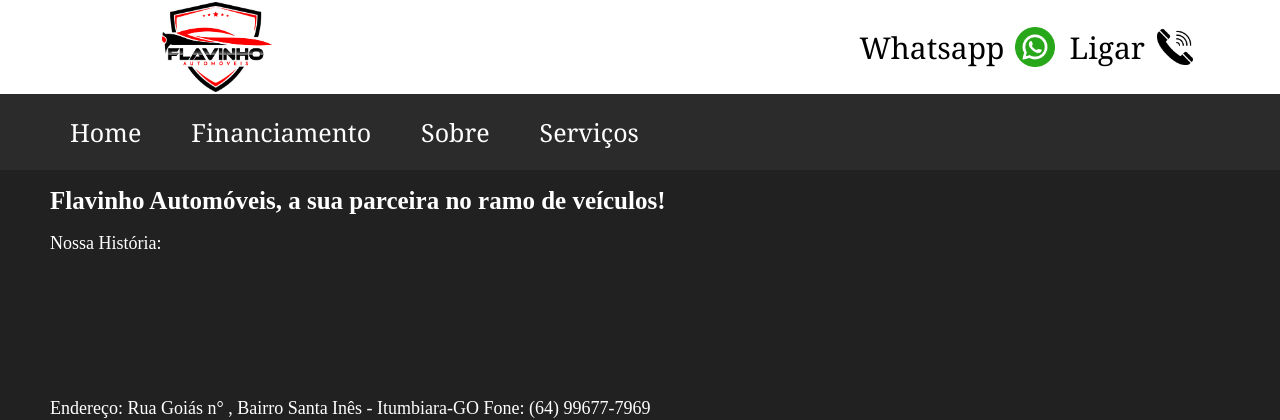
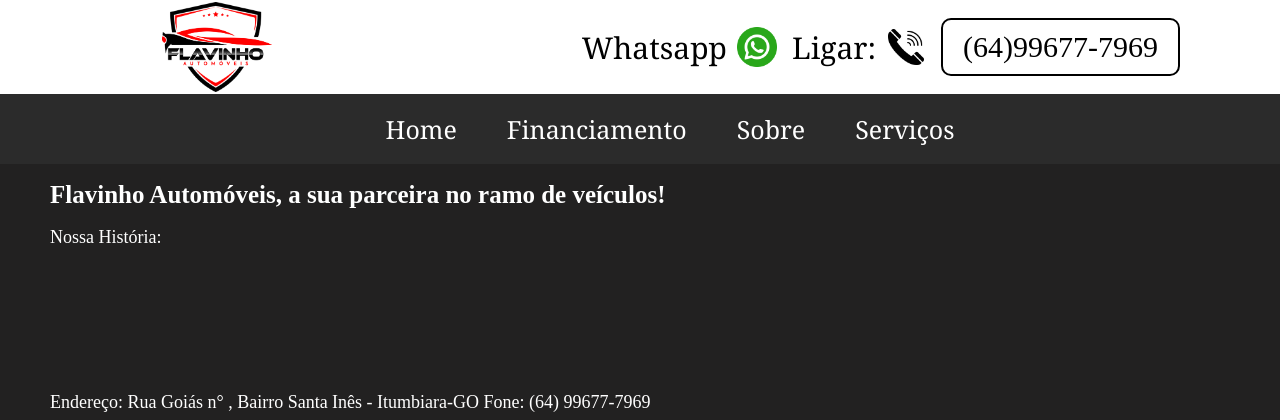
Before and after one commit to dudsdev96/SiteFlavinhoAutomoveis, a PHP site: page / in a window 1280 px wide. Shown: the top 420 px of the page. Run offline with PHP 8.4, Linux system fonts and the light colour scheme; some libraries are stand-ins or nearby versions.

Commit message:
Botão de telefone label adicionado ao lado de ligar. Fazer de forma que apareça somente na versão desktop e na mobile o botão ligar seria um link pra fazer ligação

```diff
--- a/index.php
+++ b/index.php
@@ -30,12 +30,12 @@
           <img src="public/images/icone-whatsapp.png" alt="WhatsApp" class="icon">
         </a>
 
-        <span class="link-text">Ligar</span>
+        <span class="link-text">Ligar:</span>
         <a href="tel+5564996777969" class="link-item">
            <img src="public/images/icone-telefone.png" alt="Ligação" class=icon>
         </a>
 
-
+        <label for="telefone">(64)99677-7969</label>
       </div>
     </div>
 
--- a/public/css/style.css
+++ b/public/css/style.css
@@ -3,10 +3,11 @@
 
 .navbar {
     display: flex;
-    justify-content: space-between;
+    justify-content: center;
     align-items: center;
     background-color: #2b2b2b;
-    padding: 5px 10px;
+    padding: 2px 5px;
+
 }
 
 .top-container {
@@ -36,7 +37,17 @@
     align-items: center;
     gap: 10px; /* Espaçamento entre links. Distribui uniformemente por todos
     os componentes dentro da classe Link Container. Futuramente separar isso */
-    margin-right: 80px;
+    margin-right: 100px;
+}
+
+.link-container label{
+    display:flex;
+    align-items: center;
+    font-size: 30px;
+    display: inline-block; /* Para se comportar como botão */
+    padding: 10px 20px; /* Espaçamento interno */
+    border: 2px solid #000000;  /* Borda do botão */
+    border-radius: 10px; /* Bordas arredondadas */
 }
 
 .link-item{
@@ -61,6 +72,7 @@
 .navbar-links {
     list-style: none;
     display: flex;
+    justify-content: center;
     gap: 30px;
     /* Testar gap de 20px (espaçamento entre os links)*/
 
```
